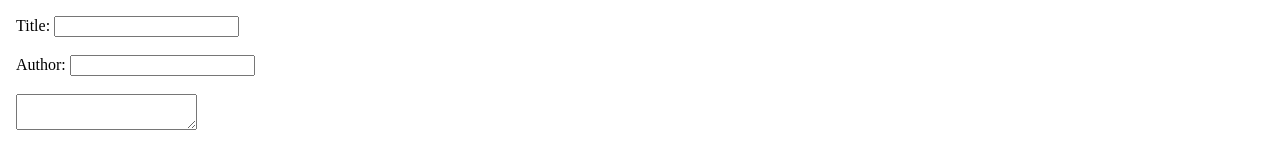
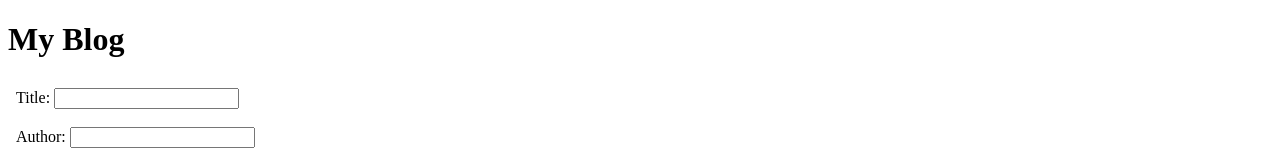
Before and after one commit to naftoli/CS-618, a React (Vite) app: page / in a window 1280 px wide. Shown: the top 150 px of the page. Built offline with nearby package versions, Linux system fonts and the light colour scheme; no server answers.

Commit message:
feat: add header to blog

```diff
--- a/src/Blog.jsx
+++ b/src/Blog.jsx
@@ -18,6 +18,8 @@ export function Blog() {
   const posts = postsQuery.data ?? []
 
   return (
+    <>
+      <h1>My Blog</h1>
       <div style={{ padding: 8 }}>
         <CreatePost />
         <br />
@@ -39,5 +41,6 @@ export function Blog() {
         <hr />
         <PostList posts={posts} />
       </div>
+    </>
   )
 }
```
Lines whose indentation alone changed are shown as unchanged.
